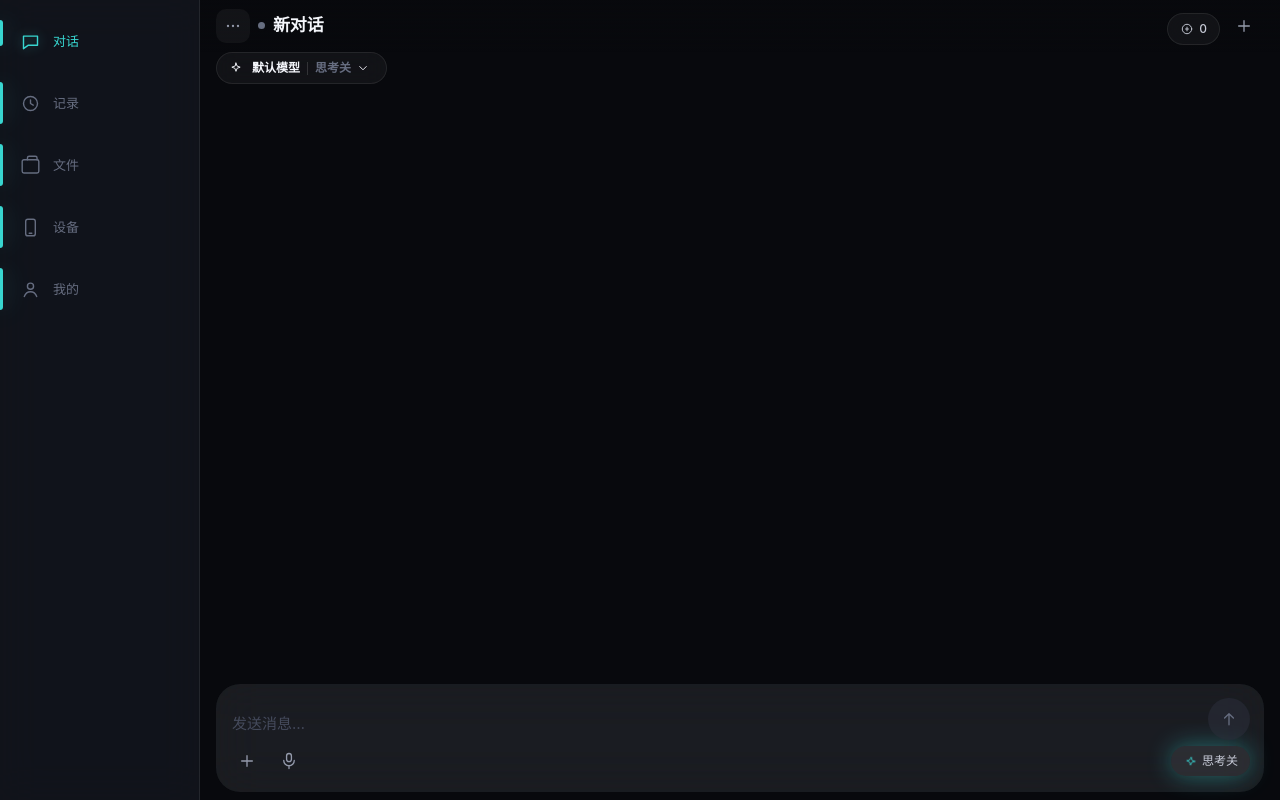
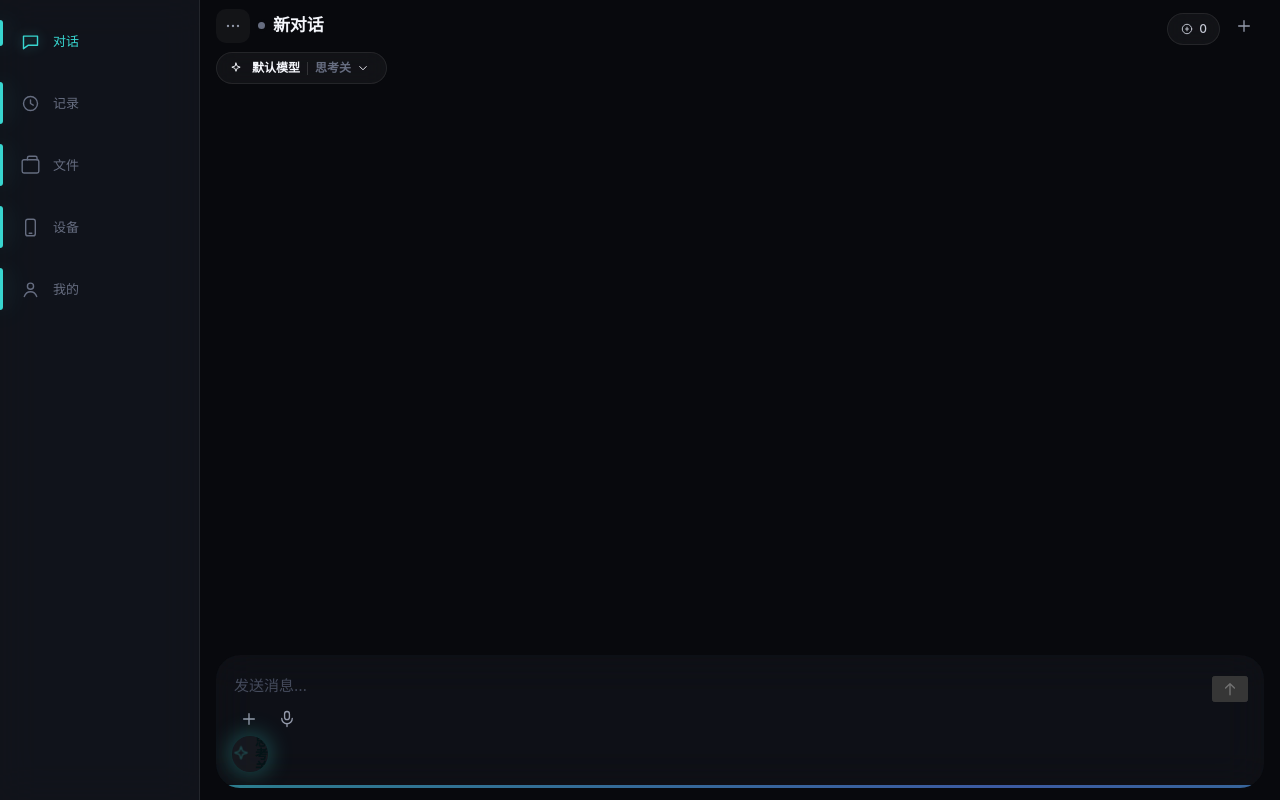
Before and after one commit to giangnam728828-rgb/raccoon-mobile, a website: page public/index.html in a window 1280 px wide. Drawn offline with Linux system fonts and the light colour scheme.

Commit message:
fix: v10 彻底重做 UI - 液态玻璃材质 + 返回逻辑修复

```diff
--- a/public/css/app.css
+++ b/public/css/app.css
@@ -1,52 +1,37 @@
 /* ============================================================
-   小浣熊 v8 · 材质革命版
-   设计语言：iOS 17 + Material You 融合
-   - 设置页：卡片分组 + 毛玻璃 + 动态色环
-   - 输入框：无边框悬浮胶囊
-   - 聊天区：现代对话气泡 + 动态背景元素
+   小浣熊 v10 · 液态玻璃材质革命
+   设计语言：Liquid Glass + Flowing Light
+   - 输入框：完全无框液态玻璃，底部流动光带随输入变化
+   - 思考按钮：呼吸光效整合进输入区
+   - 设置页：卡片分组 + 动态色环 + iOS 风格开关
+   - 返回逻辑：修复返回键功能
    ============================================================ */
 
 :root {
-  --v8-card-radius: 20px;
-  --v8-glass-bg: rgba(255, 255, 255, 0.08);
-  --v8-glass-border: rgba(255, 255, 255, 0.12);
-  --v8-glass-highlight: rgba(255, 255, 255, 0.18);
-  --v8-shadow-soft: 0 8px 32px rgba(0, 0, 0, 0.12);
-  --v8-shadow-float: 0 12px 48px rgba(0, 0, 0, 0.18);
+  --lg-radius: 24px;
+  --lg-bg: rgba(255, 255, 255, 0.03);
+  --lg-border: rgba(255, 255, 255, 0.06);
+  --lg-highlight: rgba(255, 255, 255, 0.1);
+  --lg-shadow: 0 8px 32px rgba(0, 0, 0, 0.08);
+  --flow-speed: 3s;
 }
 
 [data-theme="light"] {
-  --v8-card-radius: 18px;
-  --v8-glass-bg: rgba(0, 0, 0, 0.04);
-  --v8-glass-border: rgba(0, 0, 0, 0.06);
-  --v8-glass-highlight: rgba(0, 0, 0, 0.08);
-  --v8-shadow-soft: 0 8px 32px rgba(0, 0, 0, 0.06);
-  --v8-shadow-float: 0 12px 48px rgba(0, 0, 0, 0.08);
+  --lg-radius: 20px;
+  --lg-bg: rgba(0, 0, 0, 0.02);
+  --lg-border: rgba(0, 0, 0, 0.04);
+  --lg-highlight: rgba(0, 0, 0, 0.06);
+  --lg-shadow: 0 8px 32px rgba(0, 0, 0, 0.04);
 }
 
-/* ---------- 流动光晕背景（全局动态材质） ---------- */
-body::before,
-body::after {
-  content:"";position:fixed;z-index:0;pointer-events:none;border-radius:50%;
-  filter:blur(80px);opacity:.5;
+/* ---------- 极简背景（移除过度光晕）---------- */
+body {
+  background: var(--c-canvas);
+  transition: background var(--t-slow);
 }
-body::before {
-  width:70vw;height:70vw;top:-28vw;right:-24vw;
-  background:radial-gradient(circle at 40% 40%,rgba(var(--accent-rgb),.38),transparent 68%);
-  animation:auroraFloat 18s var(--ease) infinite alternate;
-}
-body::after {
-  width:60vw;height:60vw;bottom:-28vw;left:-22vw;
-  background:radial-gradient(circle at 50% 50%,rgba(var(--accent-2-rgb),.26),transparent 68%);
-  animation:auroraFloat 24s var(--ease) infinite alternate-reverse;
-}
-@keyframes auroraFloat {
-  0%{transform:translate3d(0,0,0) scale(1)}
-  100%{transform:translate3d(6vw,5vh,0) scale(1.16)}
-}
-[data-fx="off"] body::before,[data-fx="off"] body::after {display:none}
+body::before, body::after { display: none; } /* 移除 aurora 光晕 */
 
-/* 保证内容在光晕之上 */
+/* 保证内容层级 */
 #boot,#app,#login,.sheet,.confirm-dialog,.lightbox,#toast{position:fixed;z-index:1}
 
 /* ---------- 启动动画 ---------- */
@@ -182,45 +167,140 @@ body::after {
 .quick-card .label{font:var(--style-body-strong)}
 .quick-card .hint{margin-top:2px;font:var(--style-caption-2);color:var(--text-muted)}
 
-/* ---------- 输入区：单层玻璃容器（消除框中框） ---------- */
-.composer{flex:none;padding:var(--s-2) var(--gutter) var(--s-2);position:relative}
-.composer-inner{border-radius:24px;background:var(--v8-glass-bg,var(--c-glass));backdrop-filter:blur(24px) saturate(180%);-webkit-backdrop-filter:blur(24px) saturate(180%);border:none;transition:all var(--t-mid) var(--ease);padding:2px}
-.composer-inner:focus-within{transform:translateY(-2px);box-shadow:var(--v8-shadow-float,var(--shadow-md))}
-.composer-top{display:flex;align-items:flex-end;gap:var(--s-2);padding:var(--s-3) var(--s-3) var(--s-1)}
-#input{flex:1;min-width:0;min-height:28px;max-height:140px;padding:4px 2px;border:0;background:transparent;outline:none;resize:none;color:var(--text-primary);font:var(--reading-size)/1.5 var(--font);overflow-y:auto;-webkit-overflow-scrolling:touch}
-#input::placeholder{color:var(--text-faint)}
-.send-btn{flex:none;width:42px;height:42px;display:flex;align-items:center;justify-content:center;border:0;border-radius:50%;background:linear-gradient(135deg,var(--accent),var(--accent-2));color:var(--on-accent);cursor:pointer;transition:var(--t-colors),transform var(--t-fast),box-shadow var(--t-fast);position:relative;overflow:hidden}
-.send-btn::after{content:"";position:absolute;inset:0;background:linear-gradient(120deg,transparent 30%,rgba(255,255,255,.28) 50%,transparent 70%);transform:translateX(-120%);transition:transform var(--t-slow) var(--ease)}
-.send-btn:hover::after{transform:translateX(120%)}
-.send-btn:active{transform:scale(.92)}
-.send-btn:disabled{background:var(--c-panel-3);color:var(--icon-muted);box-shadow:none}
-.send-btn:disabled::after{display:none}
-.send-btn.streaming{background:linear-gradient(135deg,var(--danger),#fb923c)}
-.send-btn .ico-stop{display:none}
-.send-btn.streaming .ico-stop{display:block}
-.send-btn.streaming .ico-send{display:none}
-.composer-tools{display:flex;align-items:center;gap:var(--s-2);padding:0 var(--s-3) var(--s-3)}
-.composer-tools .icon-btn{width:34px;height:34px}
-.composer-tools .spacer{flex:1}
+/* ---------- 输入区：液态玻璃材质（完全无框）---------- */
+.composer {
+  flex: none;
+  padding: var(--s-3) var(--gutter) var(--s-3);
+  position: relative;
+}
 
-/* v8 思考按钮样式 */
-.think-badge{display:inline-flex;align-items:center;gap:5px;height:36px;padding:0 14px;border:0;border-radius:999px;background:linear-gradient(135deg,var(--accent),var(--accent-2));color:var(--on-accent);font:600 13px/1 var(--font);cursor:pointer;transition:all var(--t-fast) ease;box-shadow:var(--shadow-glow)}
-.think-badge:hover{transform:scale(1.05)}
-.think-badge:active{transform:scale(0.96)}
-.think-badge .i{width:16px;height:16px;animation:thinkPulse 2s ease-in-out infinite}
-@keyframes thinkPulse{0%,100%{opacity:1;transform:rotate(0deg)}50%{opacity:0.7;transform:rotate(180deg)}}
-.think-badge.on{box-shadow:0 0 0 3px var(--accent-dim),var(--shadow-glow)}
-.composer-hint{font:var(--style-caption-2);color:var(--text-faint)}
-.composer-hint span{color:var(--accent)}
-.think-badge{display:inline-flex;align-items:center;gap:5px;height:30px;padding:0 12px;border:0;border-radius:999px;background:var(--c-glass-strong);color:var(--text-secondary);font:var(--style-btn-sm);cursor:pointer;transition:var(--t-colors),box-shadow var(--t-fast)}
-.think-badge .i{width:14px;height:14px;color:var(--icon-accent)}
-.think-badge.on{background:var(--accent-dim);color:var(--accent);border:1px solid var(--accent-line);box-shadow:var(--shadow-glow)}
-.draft-att{display:flex;gap:var(--s-2);padding:var(--s-2) var(--s-3) 0;overflow-x:auto;-webkit-overflow-scrolling:touch}
-.draft-chip{position:relative;flex:none;display:flex;align-items:center;gap:var(--s-2);min-width:120px;max-width:200px;height:40px;padding:0 var(--s-4) 0 var(--s-2);border-radius:var(--r-full);background:var(--c-panel-3)}
-.draft-chip img{width:28px;height:28px;border-radius:var(--r-xs);object-fit:cover}
-.draft-chip .nm{font:var(--style-caption-2);overflow:hidden;text-overflow:ellipsis;white-space:nowrap;color:var(--text-secondary)}
-.draft-chip .remove{position:absolute;right:4px;top:50%;transform:translateY(-50%);width:20px;height:20px;border:0;border-radius:50%;background:var(--c-panel-solid);color:var(--icon-muted);cursor:pointer}
-.draft-chip .remove .i{width:11px;height:11px}
+/* 液态玻璃容器 - 完全无框，只有流动光带 */
+.composer-inner {
+  border-radius: var(--lg-radius);
+  background: var(--lg-bg);
+  backdrop-filter: blur(20px) saturate(180%);
+  -webkit-backdrop-filter: blur(20px) saturate(180%);
+  border: none; /* 完全移除边框 */
+  padding: 16px;
+  transition: all var(--t-mid) var(--ease);
+  position: relative;
+  overflow: hidden;
+}
+
+/* 流动光带 - 底部动态效果 */
+.composer-inner::before {
+  content: "";
+  position: absolute;
+  bottom: 0;
+  left: 0;
+  right: 0;
+  height: 3px;
+  background: linear-gradient(90deg, var(--accent), var(--accent-2), var(--accent));
+  background-size: 200% 100%;
+  animation: flowLight var(--flow-speed) ease-in-out infinite;
+  opacity: 0.6;
+  pointer-events: none;
+}
+
+@keyframes flowLight {
+  0%, 100% { background-position: 0% 50%; }
+  50% { background-position: 100% 50%; }
+}
+
+/* focus 时增强光带 */
+.composer-inner:focus-within {
+  transform: translateY(-2px);
+  box-shadow: var(--lg-shadow);
+}
+
+.composer-inner:focus-within::before {
+  opacity: 1;
+  height: 4px;
+}
+
+.composer-top {
+  display: flex;
+  align-items: flex-end;
+  gap: var(--s-2);
+  position: relative;
+  z-index: 1;
+}
+
+#input {
+  flex: 1;
+  min-width: 0;
+  min-height: 28px;
+  max-height: 140px;
+  padding: 4px 2px;
+  border: 0;
+  background: transparent;
+  outline: none;
+  resize: none;
+  color: var(--text-primary);
+  font: var(--reading-size)/1.5 var(--font);
+  overflow-y: auto;
+  -webkit-overflow-scrolling: touch;
+}
+
+#input::placeholder {
+  color: var(--text-faint);
+}
+
+/* 思考按钮 - 整合进输入区，呼吸光效 */
+.think-badge {
+  flex: none;
+  width: 36px;
+  height: 36px;
+  border-radius: 50%;
+  background: var(--lg-bg);
+  border: none;
+  display: flex;
+  align-items: center;
+  justify-content: center;
+  cursor: pointer;
+  transition: all var(--t-fast) ease;
+  position: relative;
+  overflow: hidden;
+}
+
+.think-badge .i {
+  width: 18px;
+  height: 18px;
+  color: var(--accent);
+  transition: transform var(--t-slow) ease;
+}
+
+.think-badge:hover {
+  background: var(--lg-highlight);
+  transform: scale(1.05);
+}
+
+.think-badge:active {
+  transform: scale(0.95);
+}
+
+/* 呼吸光效 */
+.think-badge.on::before {
+  content: "";
+  position: absolute;
+  inset: -2px;
+  border-radius: 50%;
+  background: var(--accent);
+  opacity: 0.4;
+  animation: thinkPulse 2s ease-in-out infinite;
+  pointer-events: none;
+}
+
+@keyframes thinkPulse {
+  0%, 100% {
+    transform: scale(1);
+    opacity: 0.4;
+  }
+  50% {
+    transform: scale(1.3);
+    opacity: 0.1;
+  }
+}
 
 /* ---------- 搜索 ---------- */
 .pane-search{padding:0 var(--gutter) var(--s-3)}
--- a/public/js/ui.js
+++ b/public/js/ui.js
@@ -193,8 +193,25 @@
     if (RC.closeTopSheet && RC.closeTopSheet()) return true;
     const login = $('login');
     if (login && login.classList.contains('on')) { hideLogin(); return true; }
-    if (S.tab !== 'chat') { setTab('chat'); return true; }
-    return false;
+
+    // v10: 聊天页返回逻辑优化
+    if (S.tab === 'chat') {
+      // 如果当前对话有历史，返回上一对话
+      const chats = state.chats || [];
+      const curId = state.chatId;
+      const curIdx = chats.findIndex(c => c.id === curId);
+      if (curIdx > 0) {
+        // 切换到上一个对话
+        RC.switchChat(chats[curIdx - 1].id);
+        return true;
+      }
+      // 如果是第一个对话或空对话，允许退出
+      return false;
+    }
+
+    // 非聊天页，切回聊天
+    setTab('chat');
+    return true;
   }
 
   Object.assign(RC, {
```
